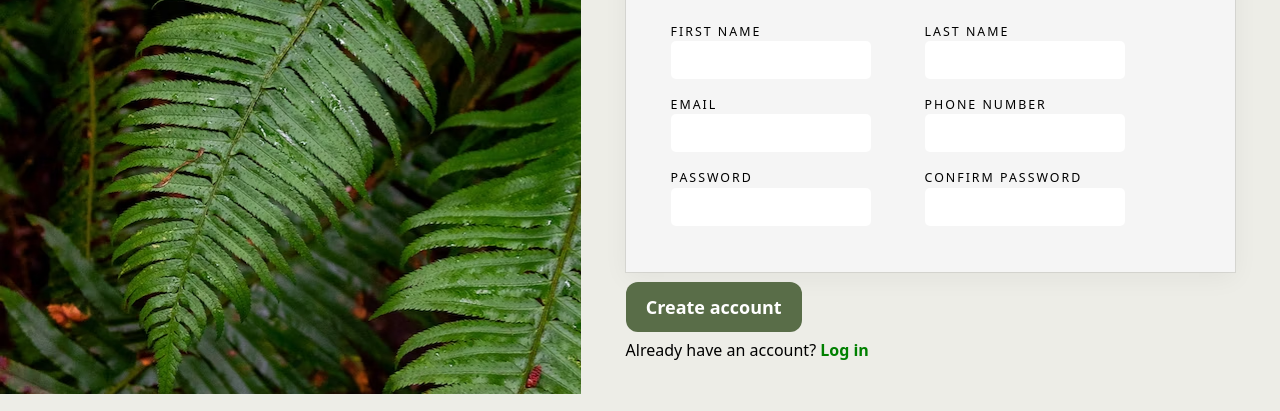
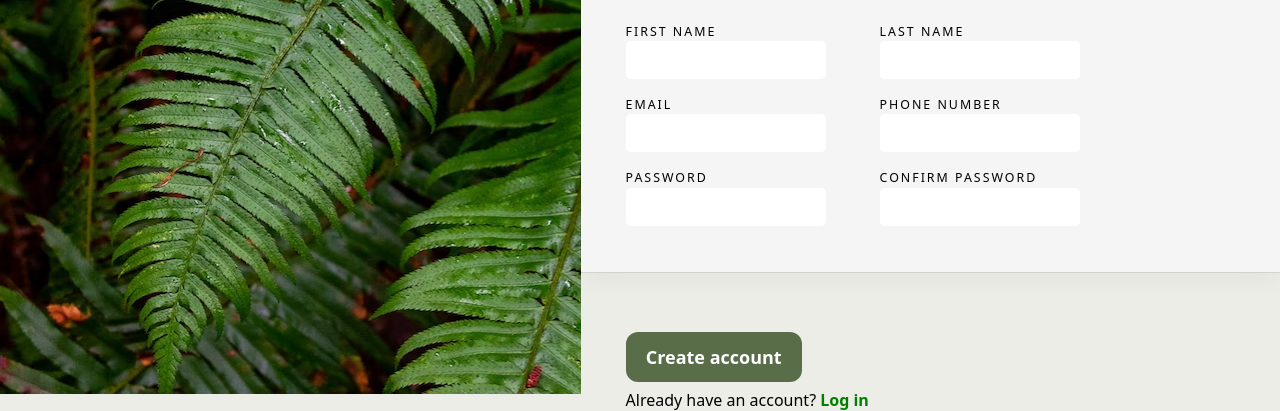
Before and after one commit to bugthug/sign-up-form, a plain HTML site: page index.html in a window 1280 px wide. Shown: the part 406-817 px from the top of the page. Drawn offline with Linux system fonts and the light colour scheme.

Commit message:
Small change to improve layout sizing

```diff
--- a/styles.css
+++ b/styles.css
@@ -89,6 +89,7 @@ body {
 }
 
 .form-section {
+    flex: 1;
     background-color: #edede7;
     font-family: "Inter var",ui-sans-serif,system-ui,-apple-system,system-ui,"Segoe UI",Roboto,"Helvetica Neue",Arial,"Noto Sans",sans-serif,"Apple Color Emoji","Segoe UI Emoji","Segoe UI Symbol","Noto Color Emoji";
     margin-top: 150px;
@@ -105,7 +106,7 @@ main {
     background-color: #edede7;
     font-family: "Inter var",ui-sans-serif,system-ui,-apple-system,system-ui,"Segoe UI",Roboto,"Helvetica Neue",Arial,"Noto Sans",sans-serif,"Apple Color Emoji","Segoe UI Emoji","Segoe UI Symbol","Noto Color Emoji";
 
-    margin: 100px 45px 0 0;
+    margin: 100px 0 0 -45px;
     background-color: whitesmoke;
     /* make form stick to sidebar */
 
@@ -184,6 +185,10 @@ input {
     outline: 2px solid transparent;
     outline-offset: 2px;
 }
+/* end custom tailwinds button */
+button {
+    margin-top: 50px;
+}
 
 main > form > .form-row > .input-and-label {
     display: flex;
```
